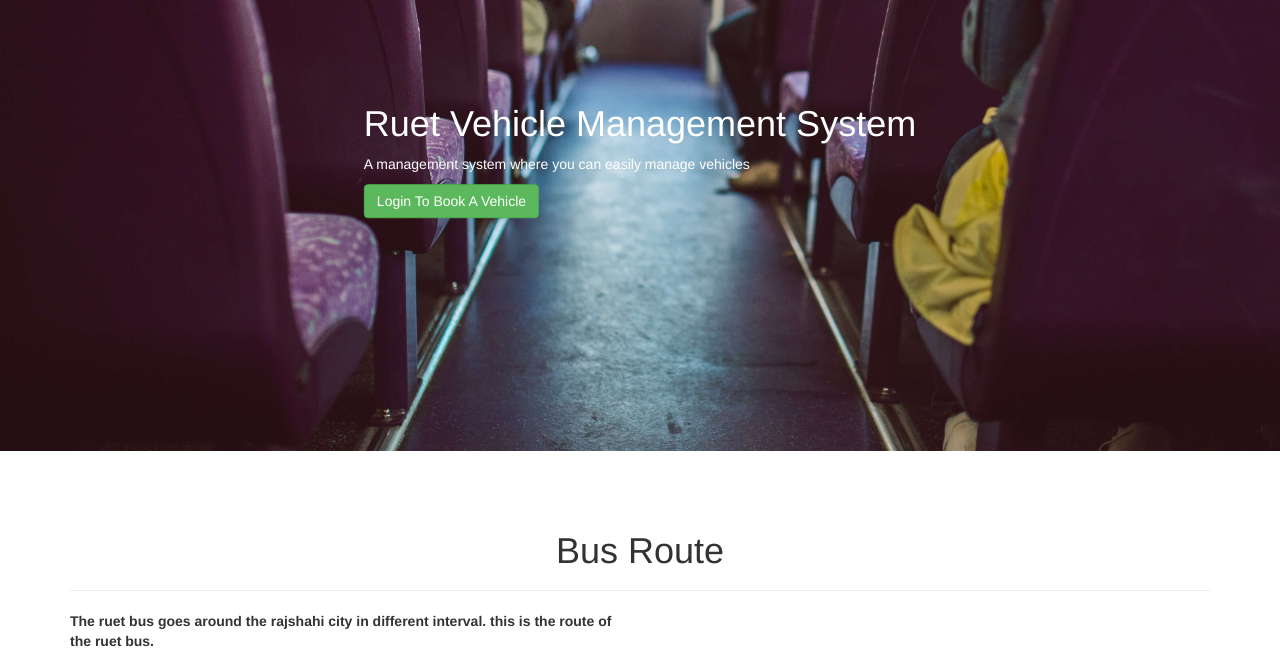
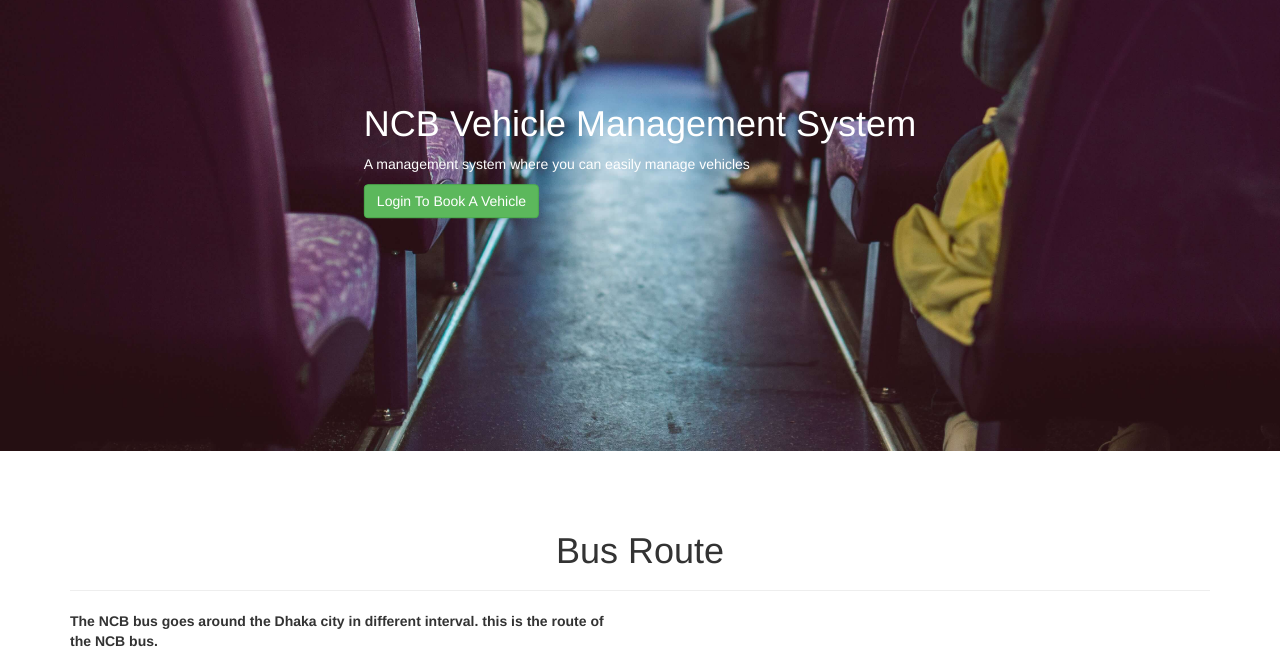
Before and after one commit to mizan93/Vehicle-management, a PHP site: page / in a window 1280 px wide. Shown: the part 249-908 px from the top of the page. Run offline with PHP 8.4, Linux system fonts and the light colour scheme; grey boxes are pictures that could not be loaded.

Commit message:
task added

```diff
--- a/index.php
+++ b/index.php
@@ -75,23 +75,13 @@
 
 
 
-    <!--
-    <div>
-       <div class="jumbotron">
-          <h2 class="animated bounce">Ruet Vehicle Management</h2>
-          <p>A management system where you can easily manage vehicles.</p>
-        </div>
 
-
-
-    </div>
-    -->
     <div class="parallax foo">
        <?php include 'navbar.php';?>
 
         <div class="hero-text" style="font-size:50px text-align: center; position: absolute;top: 50%;left: 50%;transform: translate(-50%, -50%);color: white;">
 
-            <h1 class="animated rubberBand" >Ruet Vehicle Management System</h1>
+            <h1 class="animated rubberBand" >NCB Vehicle Management System</h1>
             <p>A management system where you can easily manage vehicles</p>
 
             <?php if(isset($_SESSION['username'])==true) { ?>
@@ -112,12 +102,12 @@
           </div>
           <div class="row">
               <div class="col-md-6 foo">
-                <p><b>The ruet bus goes around the rajshahi city in different interval. this is the route of the ruet bus.</b></p>
+                <p><b>The NCB  bus goes around the Dhaka city in different interval. this is the route of the NCB bus.</b></p>
                 <img src="pexels-photo-136739.jpeg" class="img-responsive" >
               </div>
               <div class="col-md-6">
                   <br>
-                   <iframe src="https://www.google.com/maps/embed?pb=!1m28!1m12!1m3!1d932412.1267521078!2d88.9639724042315!3d24.093234513307983!2m3!1f0!2f0!3f0!3m2!1i1024!2i768!4f13.1!4m13!3e0!4m5!1s0x39fbefd0a55ea957%3A0x2f9cac3357d62617!2sRajshahi+University+of+Engineering+%26+Technology%2C+6204%2C%2C+Rajshahi+-+Dhaka+Hwy%2C+Rajshahi!3m2!1d24.363568299999997!2d88.6283773!4m5!1s0x3755b8b087026b81%3A0x8fa563bbdd5904c2!2sDhaka!3m2!1d23.810332!2d90.4125181!5e0!3m2!1sen!2sbd!4v1522267261303" width="500" height="350" frameborder="0" style="border:0" allowfullscreen></iframe>
+                  <iframe src="https://www.google.com/maps/embed?pb=!1m18!1m12!1m3!1d29214.343973021074!2d90.37418053935893!3d23.75476009348305!2m3!1f0!2f0!3f0!3m2!1i1024!2i768!4f13.1!3m3!1m2!1s0x3755b95b0ad0e47b%3A0xe9d00c3003938a63!2sNorthern%20College%20Bangladesh%20permanent!5e0!3m2!1sen!2sbd!4v1603633533567!5m2!1sen!2sbd" width="600" height="450" frameborder="0" style="border:0;" allowfullscreen="" aria-hidden="false" tabindex="0"></iframe>
                    <p>The Bus Route</p>
               </div>
           </div>
@@ -132,7 +122,7 @@
 
           <div class="row">
               <div class="col-md-12">
-                  <p style="font-size: 20px;">The driver of ruet are very punctual and they provides great service. Every one of them is professional and great at their jobs</p>
+                  <p style="font-size: 20px;">The driver of NCB are very punctual and they provides great service. Every one of them is professional and great at their jobs</p>
 
               </div>
           </div>
@@ -150,7 +140,7 @@
                 <img src="pexels-photo-385998.jpeg" class="img-responsive" >
               </div>
               <div class="col-md-6 foo1">
-                  <p style="font-size:20px;"><b>In Ruet we have around ten buses and each one of it is well maintained. These buses goes in different direction of the city and can also be hired.</b></p>
+                  <p style="font-size:20px;"><b>In NCB we have around ten buses and each one of it is well maintained. These buses goes in different direction of the city and can also be hired.</b></p>
               </div>
 
           </div>
@@ -165,7 +155,7 @@
         <footer style="background-color: #2f2f2f;
           color: #fff; padding-top: 70px;
           padding-bottom: 70px;" class="container-fluid text-center">
-                <p>All rights reserved by IAF</p>
+                <p>All rights reserved by NCB</p>
         </footer>
 
 
--- a/route.php
+++ b/route.php
@@ -62,8 +62,7 @@
       </div>
        <div class="col-md-3"></div>
        <div class="col-md-6">
-           <iframe src="https://www.google.com/maps/embed?pb=!1m28!1m12!1m3!1d932412.1267521078!2d88.9639724042315!3d24.093234513307983!2m3!1f0!2f0!3f0!3m2!1i1024!2i768!4f13.1!4m13!3e0!4m5!1s0x39fbefd0a55ea957%3A0x2f9cac3357d62617!2sRajshahi+University+of+Engineering+%26+Technology%2C+6204%2C%2C+Rajshahi+-+Dhaka+Hwy%2C+Rajshahi!3m2!1d24.363568299999997!2d88.6283773!4m5!1s0x3755b8b087026b81%3A0x8fa563bbdd5904c2!2sDhaka!3m2!1d23.810332!2d90.4125181!5e0!3m2!1sen!2sbd!4v1522267261303" width="600" height="450" frameborder="0" style="border:0" allowfullscreen></iframe>
-       </div>
+       <iframe src="https://www.google.com/maps/embed?pb=!1m18!1m12!1m3!1d29214.343973021074!2d90.37418053935893!3d23.75476009348305!2m3!1f0!2f0!3f0!3m2!1i1024!2i768!4f13.1!3m3!1m2!1s0x3755b95b0ad0e47b%3A0xe9d00c3003938a63!2sNorthern%20College%20Bangladesh%20permanent!5e0!3m2!1sen!2sbd!4v1603633533567!5m2!1sen!2sbd" width="600" height="450" frameborder="0" style="border:0;" allowfullscreen="" aria-hidden="false" tabindex="0"></iframe>       </div>
        <div class="col-md-3"></div>
 
     </div>
```
